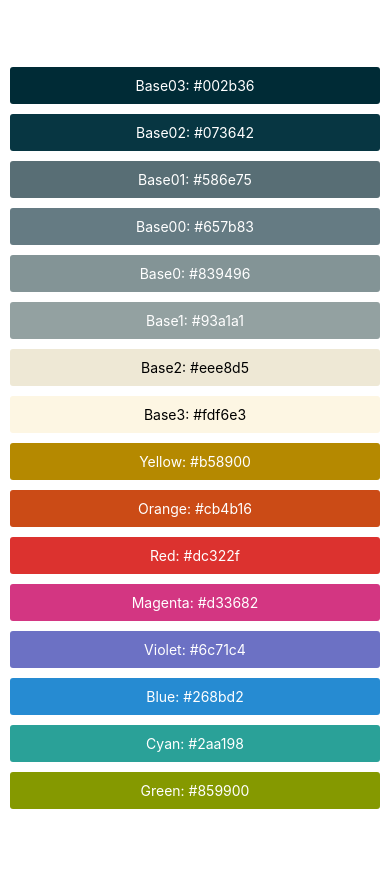
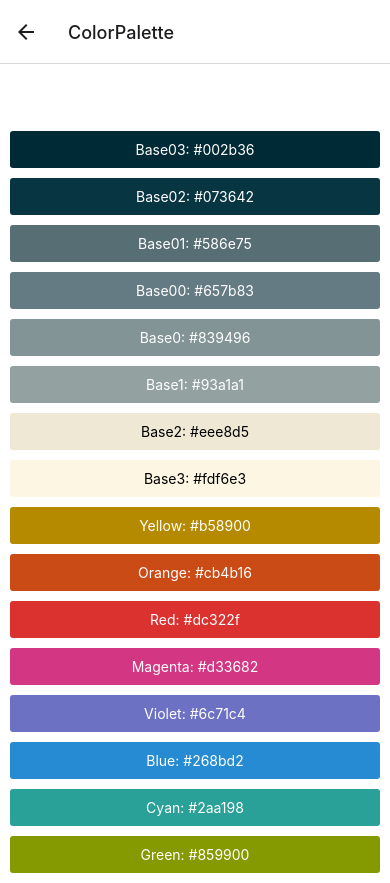
Before and after one commit to sashakaverina/react-native-app, a React Native app: screen /ColorPalette in a window 390 px wide. Before the commit the page ends 844 px from the top, so only its background shows below. Built offline with nearby package versions, Linux system fonts and the light colour scheme.

Commit message:
navigation

```diff
--- a/App.js
+++ b/App.js
@@ -2,81 +2,27 @@
 import React from 'react';
 import { View, Text, SafeAreaView, StyleSheet, FlatList } from 'react-native';
 import ColorBox from './components/ColorBox';
+import { NavigationContainer } from '@react-navigation/native';
+import Home from './screens/Home';
+import ColorPalette from './screens/ColorPalette';
+import { createStackNavigator } from '@react-navigation/stack';
 
-const COLORS = [
-  { colorName: 'Base03', hexCode: '#002b36' },
-  { colorName: 'Base02', hexCode: '#073642' },
-  { colorName: 'Base01', hexCode: '#586e75' },
-  { colorName: 'Base00', hexCode: '#657b83' },
-  { colorName: 'Base0', hexCode: '#839496' },
-  { colorName: 'Base1', hexCode: '#93a1a1' },
-  { colorName: 'Base2', hexCode: '#eee8d5' },
-  { colorName: 'Base3', hexCode: '#fdf6e3' },
-  { colorName: 'Yellow', hexCode: '#b58900' },
-  { colorName: 'Orange', hexCode: '#cb4b16' },
-  { colorName: 'Red', hexCode: '#dc322f' },
-  { colorName: 'Magenta', hexCode: '#d33682' },
-  { colorName: 'Violet', hexCode: '#6c71c4' },
-  { colorName: 'Blue', hexCode: '#268bd2' },
-  { colorName: 'Cyan', hexCode: '#2aa198' },
-  { colorName: 'Green', hexCode: '#859900' },
-];
+
+const Stack = createStackNavigator();
 
 const App = () => {
   return (
-    <SafeAreaView style={ styles.safeArea }>
+    <NavigationContainer>
+      <Stack.Navigator>
+        <Stack.Screen name="Home" component={Home} />
+        <Stack.Screen name="ColorPalette" component={ColorPalette} />
 
-      <FlatList
-        data={COLORS}
-        style={styles.container}
-        keyExtractor={item => item.colorName}
-        renderItem={({item}) => <ColorBox colorName={item.colorName} colorHex={item.hexCode}/>}
-        ListHeaderComponent={<Text style={styles.textStyle}>Solarized</Text>}
-      />
+      </Stack.Navigator>
 
-    </SafeAreaView>
+    </NavigationContainer>
   );
 };
 
-const styles = StyleSheet.create({
-  container: {
-    paddingTop: 50,
-    paddingHorizontal: 10,
-  },
-  header: {
-    fontWeight: 'bold',
-    fontSize: 18,
-    marginBottom: 10,
-  },
-  box: {
-    paddingVertical: 10,
-    textAlign: 'center',
-    justifyContent: 'center',
-    alignItems: 'center',
-    borderRadius: 3,
-    marginBottom: 10,
-  },
-  cyanStyle: {
-    backgroundColor: '#2aa198',
 
-  },
-  blueStyle: {
-    backgroundColor: '#268bd2',
-
-  },
-  magentaStyle: {
-    backgroundColor: '#d33682',
-  },
-  orangeStyle: {
-    backgroundColor: '#cb4b16',
-  },
-  safeArea: {
-  flex: 2,
-},
-  textStyle: {
-    color: '#ffffff',
-    fontWeight: 'bold',
-  }
-})
 
 export default App;
--- /dev/null
+++ b/screens/ColorPalette.js
@@ -0,0 +1,82 @@
+import React from "react";
+import { SafeAreaView, FlatList, StyleSheet, Text } from "react-native";
+import { withSafeAreaInsets } from "react-native-safe-area-context";
+import ColorBox from "../components/ColorBox";
+
+const COLORS = [
+    { colorName: 'Base03', hexCode: '#002b36' },
+    { colorName: 'Base02', hexCode: '#073642' },
+    { colorName: 'Base01', hexCode: '#586e75' },
+    { colorName: 'Base00', hexCode: '#657b83' },
+    { colorName: 'Base0', hexCode: '#839496' },
+    { colorName: 'Base1', hexCode: '#93a1a1' },
+    { colorName: 'Base2', hexCode: '#eee8d5' },
+    { colorName: 'Base3', hexCode: '#fdf6e3' },
+    { colorName: 'Yellow', hexCode: '#b58900' },
+    { colorName: 'Orange', hexCode: '#cb4b16' },
+    { colorName: 'Red', hexCode: '#dc322f' },
+    { colorName: 'Magenta', hexCode: '#d33682' },
+    { colorName: 'Violet', hexCode: '#6c71c4' },
+    { colorName: 'Blue', hexCode: '#268bd2' },
+    { colorName: 'Cyan', hexCode: '#2aa198' },
+    { colorName: 'Green', hexCode: '#859900' },
+  ];
+
+const ColorPalette = () => {
+    return (
+
+      <FlatList
+        data={COLORS}
+        style={styles.container}
+        keyExtractor={item => item.colorName}
+        renderItem={({item}) => <ColorBox colorName={item.colorName} colorHex={item.hexCode}/>}
+        ListHeaderComponent={<Text style={styles.textStyle}>Solarized</Text>}
+
+      />
+    );
+}
+
+const styles = StyleSheet.create({
+    container: {
+      paddingTop: 50,
+      paddingHorizontal: 10,
+      backgroundColor: 'white',
+    },
+    header: {
+      fontWeight: 'bold',
+      fontSize: 18,
+      marginBottom: 10,
+    },
+    box: {
+      paddingVertical: 10,
+      textAlign: 'center',
+      justifyContent: 'center',
+      alignItems: 'center',
+      borderRadius: 3,
+      marginBottom: 10,
+    },
+    cyanStyle: {
+      backgroundColor: '#2aa198',
+
+    },
+    blueStyle: {
+      backgroundColor: '#268bd2',
+
+    },
+    magentaStyle: {
+      backgroundColor: '#d33682',
+    },
+    orangeStyle: {
+      backgroundColor: '#cb4b16',
+    },
+    safeArea: {
+    flex: 2,
+  },
+    textStyle: {
+      color: '#ffffff',
+      fontWeight: 'bold',
+    }
+  });
+
+
+export default ColorPalette;
--- /dev/null
+++ b/screens/Home.js
@@ -0,0 +1,20 @@
+import { NavigationContainer } from "@react-navigation/native";
+import React from "react";
+import { View, Text, TouchableOpacity } from 'react-native';
+
+
+const Home = ({navigation}) => {
+    return (
+    <View>
+        <TouchableOpacity onPress={() => {
+            navigation.navigate('ColorPalette');
+        }}
+        >
+        <Text>Solarize</Text>
+        </TouchableOpacity>
+    </View>
+    );
+};
+
+
+export default Home;
```
Also changed, not shown: package.json (+7 -0 lines), 2 other files (tests, documents, lock files or other folders).
